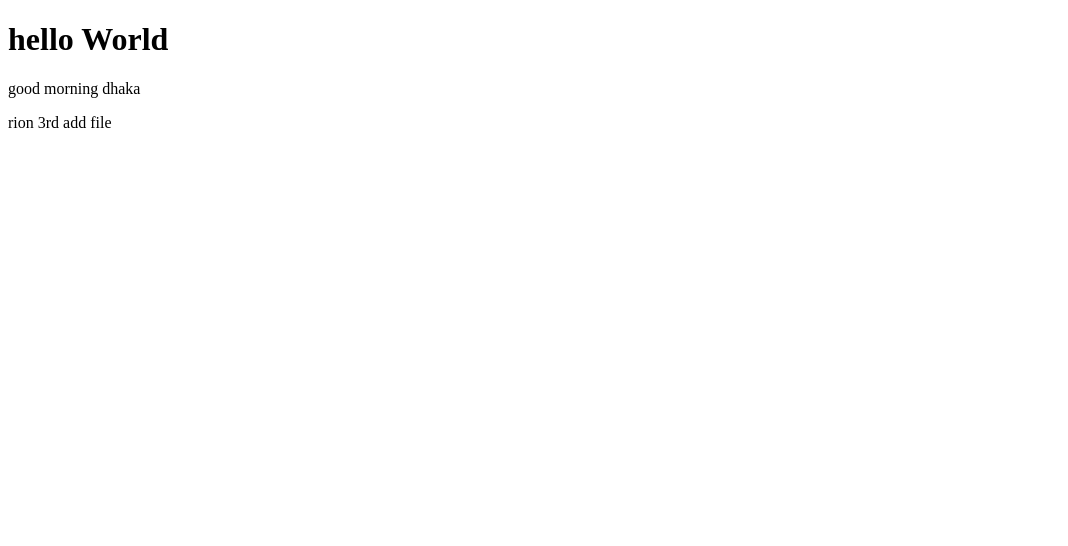
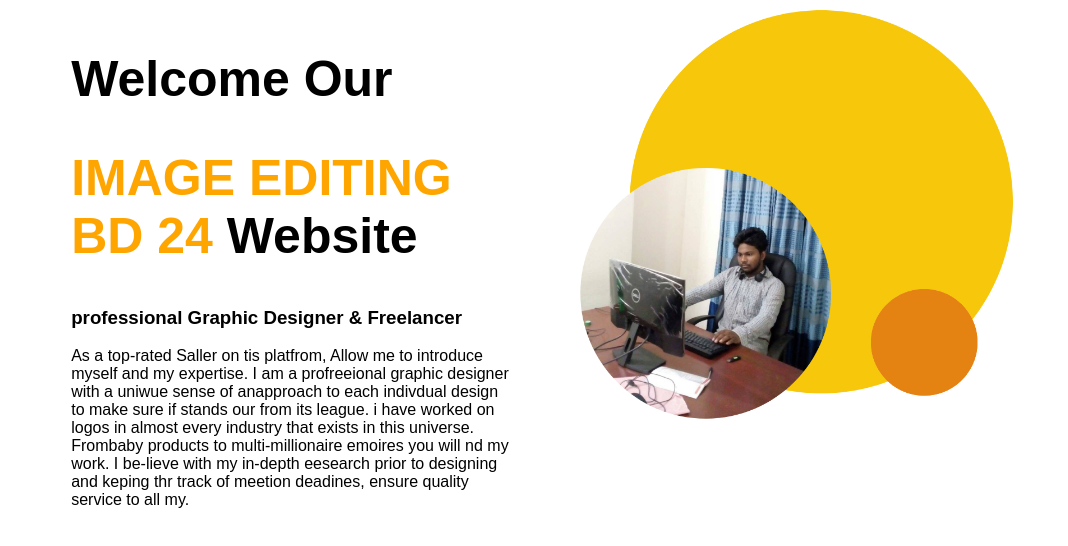
Before and after one commit to rionmia60/rionmia60-2nd-work, a plain HTML site: page index.html in a window 1280 px wide. Shown: the whole page, without its empty margins (0-1068 px from the left). Drawn offline with Linux system fonts and the light colour scheme.

Commit message:
added part

```diff
--- a/Style.css
+++ b/Style.css
@@ -1,3 +1,18 @@
 body{
-    background-color: red;
+    font-family: "Poppins", sans-serif;
 }
+h1{
+    font-size: 50px;
+}
+.name-highlight{
+    color: orange;
+}
+.hafe-with{
+    width: 35%;
+    float: left;
+    margin-left: 5%;
+    padding-left: 0%;
+}
+.hafe-with img{
+    width: 100%;
+}
--- a/index.html
+++ b/index.html
@@ -4,14 +4,22 @@
     <meta charset="UTF-8">
     <meta http-equiv="X-UA-Compatible" content="IE=edge">
     <meta name="viewport" content="width=device-width, initial-scale=1.0">
-    <title>2nd</title>
+    <title> IMAGE EDITING BD 24 </title>
+    <link rel="stylesheet" href="style.css"
 
 </head>
 <body>
-    <h1>hello World</h1>
-    <div>
-        <p>good morning dhaka</p>
-        <p>rion 3rd add file</p>
-    </div>
+    <section>
+        <div class="hafe-with">
+            <h1>Welcome Our</h1>
+            <h1><span class="name-highlight">IMAGE EDITING BD 24</span> Website</h1>
+            <h3>professional Graphic Designer & Freelancer</h3>
+            <p>As a top-rated Saller on tis platfrom, Allow me to introduce myself and my expertise. I am a profreeional graphic designer with a uniwue sense of anapproach to each indivdual design to make sure if stands our from its league. i have worked on logos in almost every industry that exists in this universe. Frombaby products to multi-millionaire emoires you will nd my work. I be-lieve with my in-depth eesearch prior to designing and keping thr track of meetion deadines, ensure quality service to all my.</p>
+        </div>
+        <div class="hafe-with">
+            <img src="Image/1.jpg" alt="">
+        </div>
+        </section>
+
 </body>
 </html>
```
Also changed, not shown: Image/1.jpg (added).
